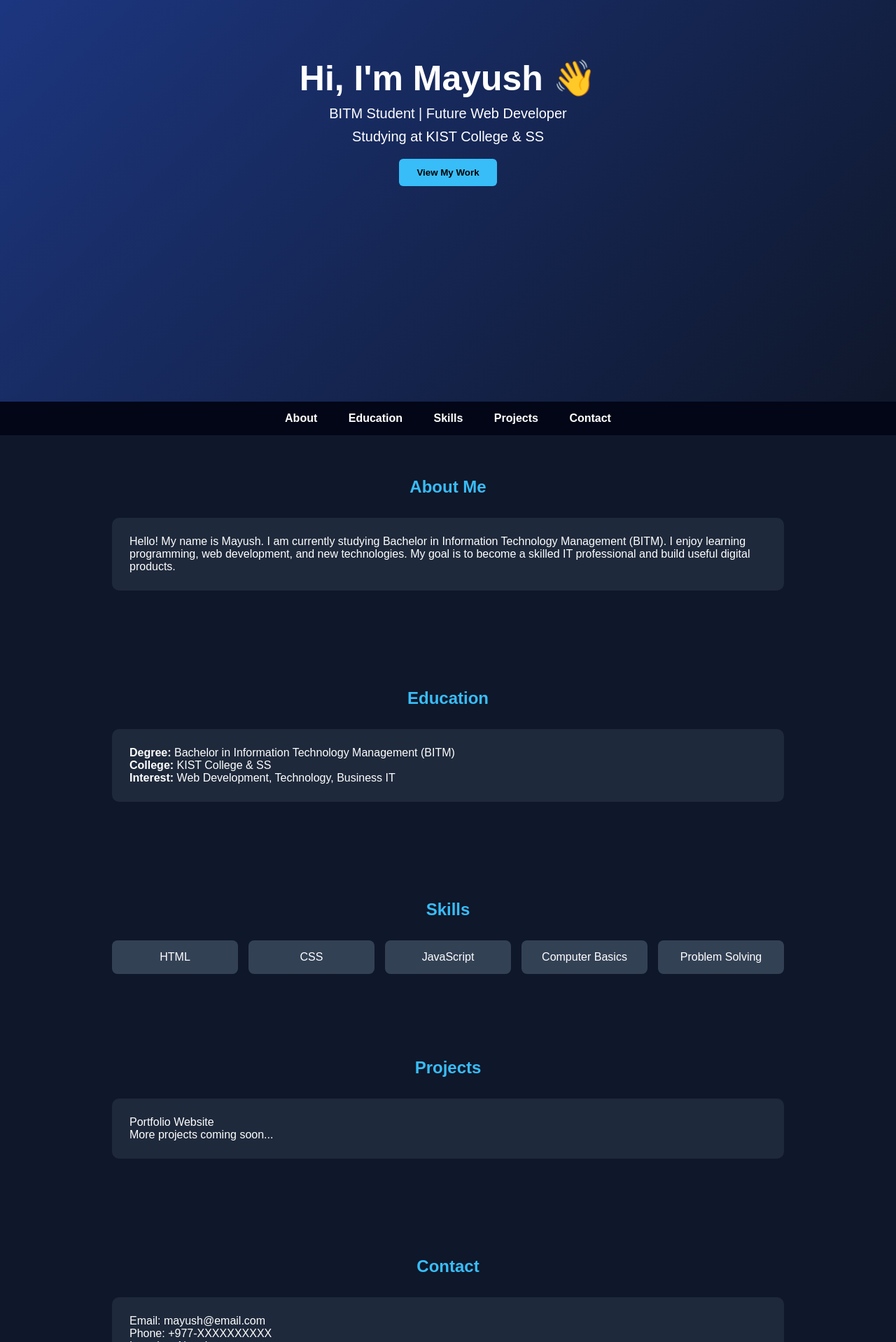
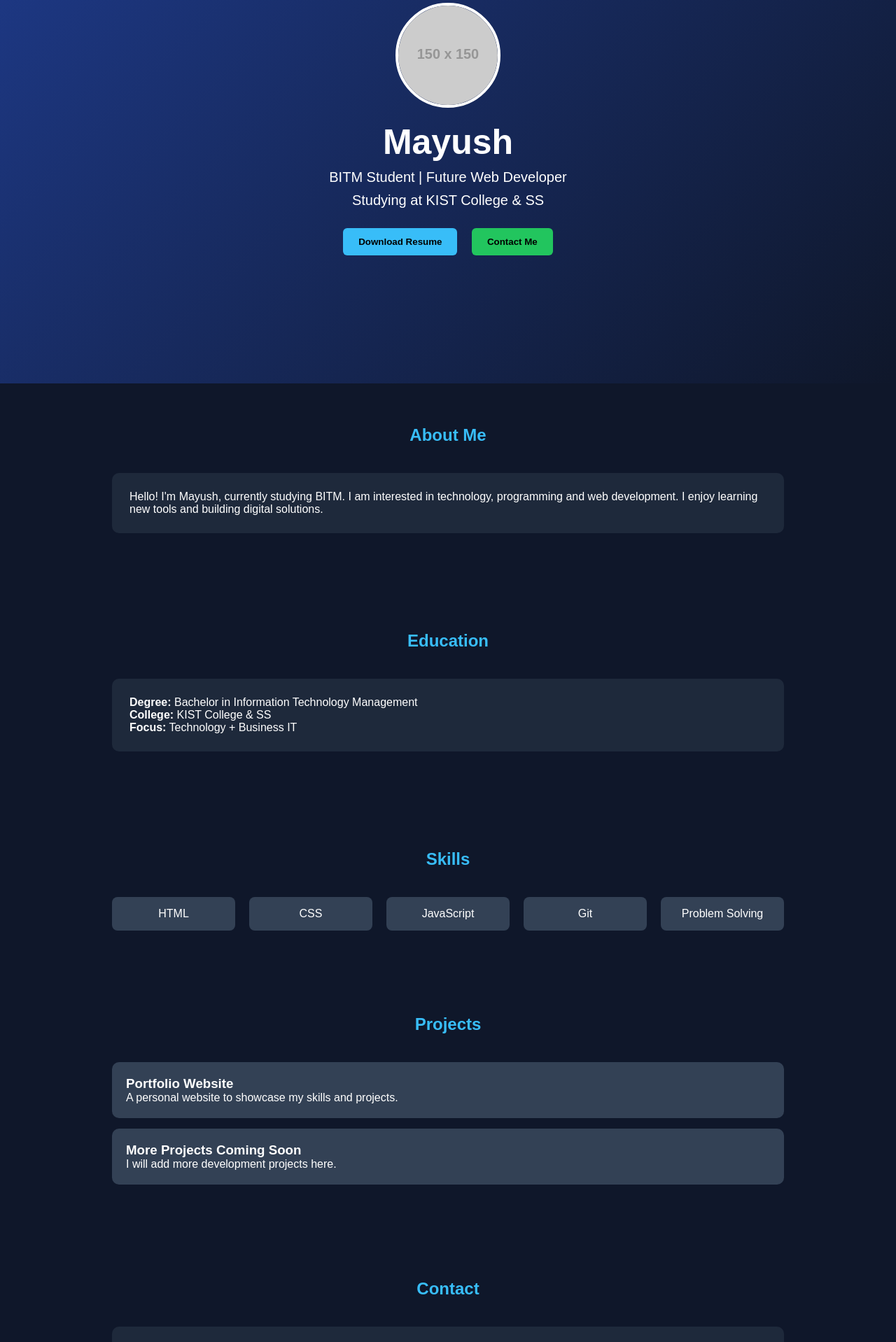
Before and after one commit to Mayush69/new, a plain HTML site: page first.html in a window 1280 px wide. Shown: the part 226-2144 px from the top of the page at 70% size. Drawn offline with Linux system fonts and the light colour scheme; placeholder pictures from the web are drawn by us.

Commit message:
Refactor portfolio layout and enhance content with improved styling, structure, and additional sections

```diff
--- a/first.html
+++ b/first.html
@@ -3,6 +3,7 @@
 <head>
 <meta charset="UTF-8">
 <meta name="viewport" content="width=device-width, initial-scale=1.0">
+
 <title>Mayush | Portfolio</title>
 
 <style>
@@ -11,7 +12,8 @@
 margin:0;
 padding:0;
 box-sizing:border-box;
-font-family:Arial, Helvetica, sans-serif;
+font-family:Arial;
+scroll-behavior:smooth;
 }
 
 body{
@@ -19,8 +21,28 @@ background:#0f172a;
 color:white;
 }
 
-header{
-height:100vh;
+/* NAVBAR */
+
+nav{
+display:flex;
+justify-content:center;
+gap:40px;
+background:#020617;
+padding:18px;
+position:sticky;
+top:0;
+}
+
+nav a{
+color:white;
+text-decoration:none;
+font-weight:bold;
+}
+
+/* HERO */
+
+.hero{
+height:90vh;
 display:flex;
 flex-direction:column;
 justify-content:center;
@@ -29,39 +51,44 @@ text-align:center;
 background:linear-gradient(135deg,#1e3a8a,#0f172a);
 }
 
-header h1{
+.hero img{
+width:150px;
+border-radius:50%;
+border:4px solid white;
+margin-bottom:20px;
+}
+
+.hero h1{
 font-size:50px;
 }
 
-header p{
+.hero p{
 margin-top:10px;
 font-size:20px;
 }
 
+.buttons{
+margin-top:20px;
+}
+
 .btn{
-margin-top:20px;
-padding:12px 25px;
-background:#38bdf8;
+padding:12px 22px;
 border:none;
 border-radius:6px;
+margin:8px;
 cursor:pointer;
 font-weight:bold;
 }
 
-nav{
-background:#020617;
-padding:15px;
-text-align:center;
-position:sticky;
-top:0;
+.resume{
+background:#38bdf8;
 }
 
-nav a{
-color:white;
-margin:0 20px;
-text-decoration:none;
-font-weight:bold;
+.contact{
+background:#22c55e;
 }
+
+/* SECTIONS */
 
 section{
 max-width:1000px;
@@ -71,53 +98,60 @@ padding:60px 20px;
 
 h2{
 text-align:center;
-margin-bottom:30px;
+margin-bottom:40px;
 color:#38bdf8;
 }
 
 .card{
 background:#1e293b;
 padding:25px;
+border-radius:10px;
 margin-bottom:20px;
-border-radius:10px;
 }
+
+/* SKILLS */
 
 .skills{
 display:grid;
 grid-template-columns:repeat(auto-fit,minmax(150px,1fr));
-gap:15px;
+gap:20px;
 }
 
 .skill{
 background:#334155;
 padding:15px;
+border-radius:8px;
 text-align:center;
-border-radius:8px;
 }
 
+/* PROJECTS */
+
+.project{
+background:#334155;
+padding:20px;
+border-radius:10px;
+margin-bottom:15px;
+}
+
+/* FOOTER */
+
 footer{
+background:#020617;
 text-align:center;
 padding:25px;
-background:#020617;
-margin-top:40px;
+}
+
+.social a{
+margin:0 10px;
+color:#38bdf8;
+text-decoration:none;
 }
 
 </style>
+
 </head>
 
 <body>
-
-<header>
-
-<h1>Hi, I'm Mayush 👋</h1>
-
-<p>BITM Student | Future Web Developer</p>
-
-<p>Studying at KIST College & SS</p>
-
-<button class="btn">View My Work</button>
-
-</header>
 
 <nav>
 
@@ -129,6 +163,25 @@ margin-top:40px;
 
 </nav>
 
+<div class="hero">
+
+<img src="https://via.placeholder.com/150">
+
+<h1>Mayush</h1>
+
+<p>BITM Student | Future Web Developer</p>
+
+<p>Studying at KIST College & SS</p>
+
+<div class="buttons">
+
+<button class="btn resume">Download Resume</button>
+<button class="btn contact">Contact Me</button>
+
+</div>
+
+</div>
+
 <section id="about">
 
 <h2>About Me</h2>
@@ -136,9 +189,9 @@ margin-top:40px;
 <div class="card">
 
 <p>
-Hello! My name is Mayush. I am currently studying Bachelor in Information Technology Management (BITM).
-I enjoy learning programming, web development, and new technologies.
-My goal is to become a skilled IT professional and build useful digital products.
+Hello! I'm Mayush, currently studying BITM. I am interested in
+technology, programming and web development. I enjoy learning
+new tools and building digital solutions.
 </p>
 
 </div>
@@ -151,11 +204,11 @@ My goal is to become a skilled IT professional and build useful digital products
 
 <div class="card">
 
-<p><strong>Degree:</strong> Bachelor in Information Technology Management (BITM)</p>
+<p><strong>Degree:</strong> Bachelor in Information Technology Management</p>
 
 <p><strong>College:</strong> KIST College & SS</p>
 
-<p><strong>Interest:</strong> Web Development, Technology, Business IT</p>
+<p><strong>Focus:</strong> Technology + Business IT</p>
 
 </div>
 
@@ -170,7 +223,7 @@ My goal is to become a skilled IT professional and build useful digital products
 <div class="skill">HTML</div>
 <div class="skill">CSS</div>
 <div class="skill">JavaScript</div>
-<div class="skill">Computer Basics</div>
+<div class="skill">Git</div>
 <div class="skill">Problem Solving</div>
 
 </div>
@@ -181,10 +234,19 @@ My goal is to become a skilled IT professional and build useful digital products
 
 <h2>Projects</h2>
 
-<div class="card">
+<div class="project">
 
-<p>Portfolio Website</p>
-<p>More projects coming soon...</p>
+<h3>Portfolio Website</h3>
+
+<p>A personal website to showcase my skills and projects.</p>
+
+</div>
+
+<div class="project">
+
+<h3>More Projects Coming Soon</h3>
+
+<p>I will add more development projects here.</p>
 
 </div>
 
@@ -198,7 +260,7 @@ My goal is to become a skilled IT professional and build useful digital products
 
 <p>Email: mayush@email.com</p>
 
-<p>Phone: +977-XXXXXXXXXX</p>
+<p>Phone: +977-XXXXXXXX</p>
 
 <p>Location: Nepal</p>
 
@@ -208,7 +270,15 @@ My goal is to become a skilled IT professional and build useful digital products
 
 <footer>
 
-<p>© 2026 Mayush | Portfolio Website</p>
+<p>© 2026 Mayush Portfolio</p>
+
+<div class="social">
+
+<a href="#">GitHub</a>
+<a href="#">LinkedIn</a>
+<a href="#">Instagram</a>
+
+</div>
 
 </footer>
 
```
